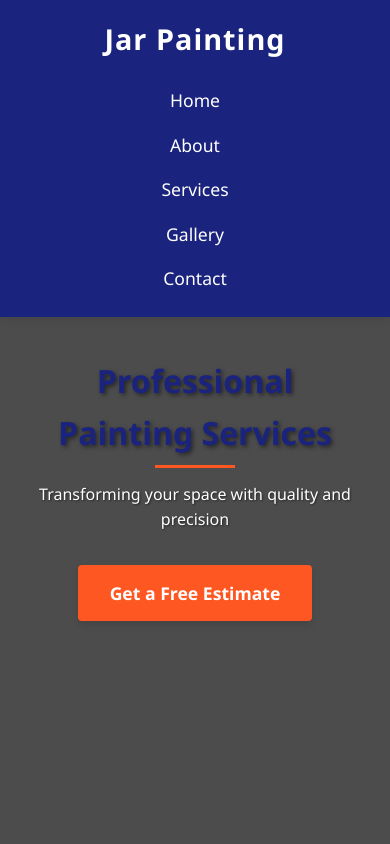
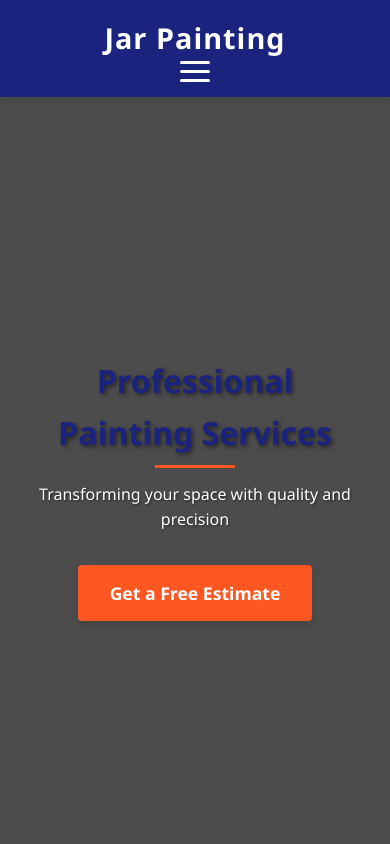
Before and after one commit to JarPainting/web, a plain HTML site: page index.html in a window 390 px wide. Shown: the top 844 px of the page. Drawn offline with Linux system fonts and the light colour scheme.

Commit message:
Update style.css

```diff
--- a/css/style.css
+++ b/css/style.css
@@ -645,3 +645,71 @@
   margin-top: 10px;
   font-size: 0.9rem;
 }
+
+/* Mobile Menu Styles */
+.menu-toggle {
+    display: none;
+    flex-direction: column;
+    justify-content: space-between;
+    width: 30px;
+    height: 21px;
+    cursor: pointer;
+    z-index: 1001;
+}
+
+.menu-toggle span {
+    display: block;
+    height: 3px;
+    width: 100%;
+    background-color: white;
+    border-radius: 3px;
+    transition: all 0.3s ease;
+}
+
+@media (max-width: 768px) {
+    .menu-toggle {
+        display: flex;
+    }
+
+    .navbar {
+        position: fixed;
+        top: 0;
+        right: -100%;
+        width: 80%;
+        max-width: 300px;
+        height: 100vh;
+        background-color: var(--primary-color);
+        flex-direction: column;
+        padding: 80px 20px 20px;
+        transition: right 0.3s ease;
+        z-index: 1000;
+    }
+
+    .navbar.active {
+        right: 0;
+    }
+
+    .navbar ul {
+        flex-direction: column;
+    }
+
+    .navbar ul li {
+        margin: 15px 0;
+    }
+
+    .header .container {
+        padding: 15px 0;
+    }
+}
+
+/* Mobile Contact Section Adjustments */
+@media (max-width: 480px) {
+    .contact-info {
+        grid-template-columns: 1fr;
+    }
+
+    .email-btn {
+        padding: 10px 20px;
+        font-size: 0.9rem;
+    }
+}
```
